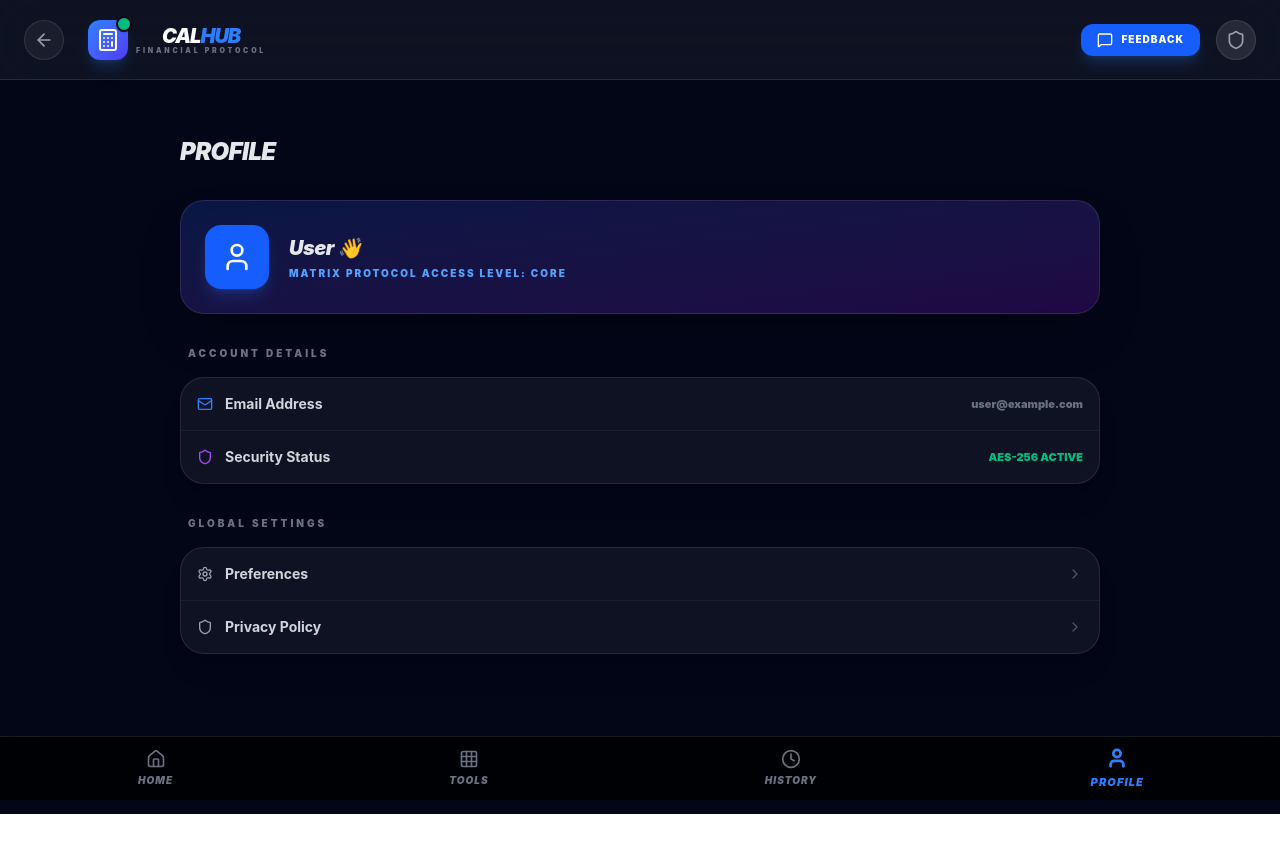
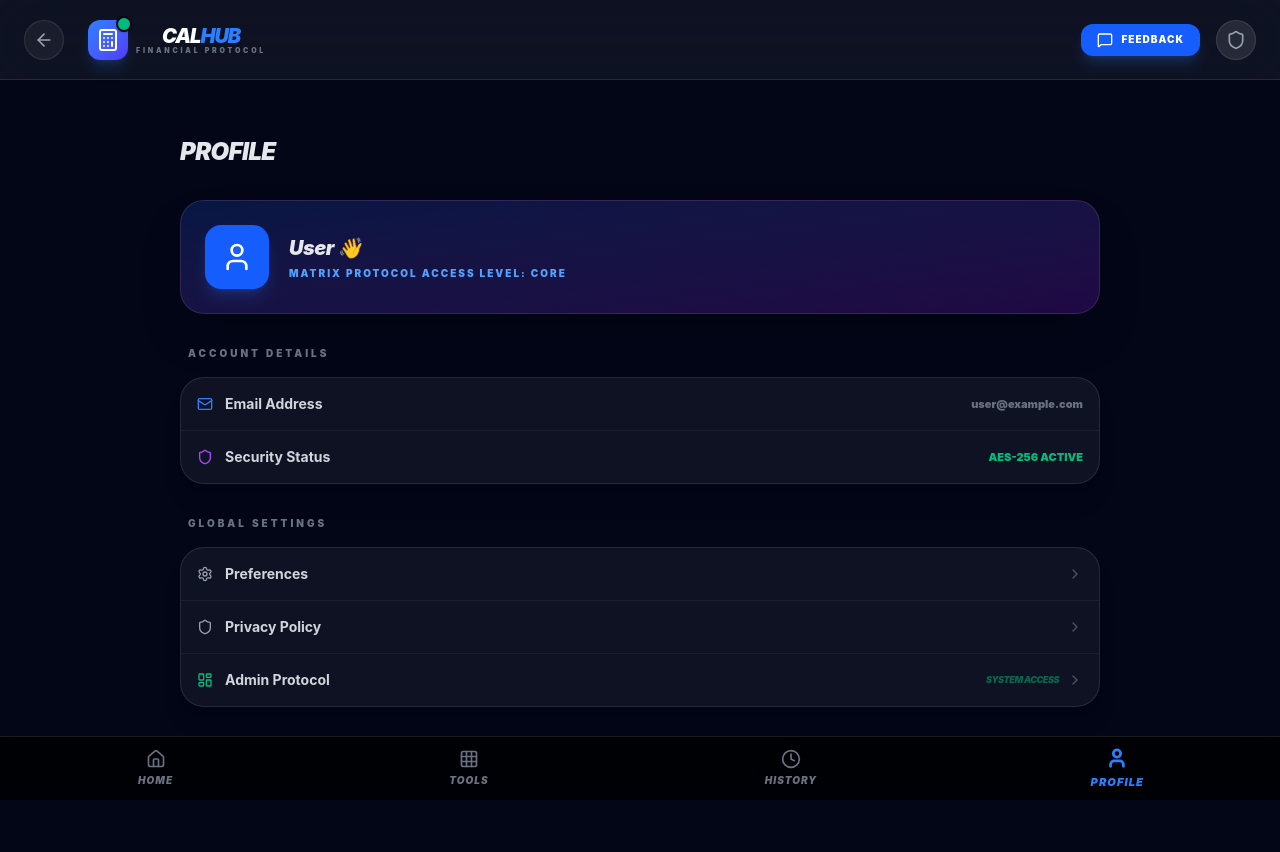
Before and after one commit to CalculatorHub/SmartCalc-Pro-, a React (Vite) app: page /profile in a window 1280 px wide. Shown: the top 852 px of the page. Before the commit the page ends 814 px from the top, so only its background shows below. Built offline with nearby package versions, Linux system fonts and the light colour scheme.

Commit message:
feat(profile): Add link to admin dashboard
Introduces a new button on the profile page that navigates users to the admin dashboard. This provides a direct link for administrative access.

```diff
--- a/src/components/ProfilePage.tsx
+++ b/src/components/ProfilePage.tsx
@@ -1,7 +1,9 @@
 import React from 'react';
-import { User, Mail, Shield, Settings, ChevronRight } from "lucide-react";
+import { useNavigate } from "react-router-dom";
+import { User, Mail, Shield, Settings, ChevronRight, LayoutDashboard } from "lucide-react";
 
 export default function ProfilePage() {
+  const navigate = useNavigate();
   return (
     <div className="px-5 pt-6 pb-32 font-sans">
       <h1 className="text-2xl font-black italic tracking-tight mb-8 uppercase">Profile</h1>
@@ -44,13 +46,26 @@ export default function ProfilePage() {
             </div>
             <ChevronRight className="w-4 h-4 text-gray-600" />
           </button>
-          <button className="w-full p-4 flex items-center justify-between hover:bg-white/5 transition-colors">
+          <button className="w-full p-4 flex items-center justify-between border-b border-white/5 hover:bg-white/5 transition-colors">
             <div className="flex items-center gap-3">
               <Shield className="w-4 h-4 text-gray-400" />
               <span className="text-sm font-bold text-gray-300">Privacy Policy</span>
             </div>
             <ChevronRight className="w-4 h-4 text-gray-600" />
           </button>
+          <button
+            onClick={() => navigate('/admin')}
+            className="w-full p-4 flex items-center justify-between hover:bg-white/5 transition-colors group"
+          >
+            <div className="flex items-center gap-3">
+              <LayoutDashboard className="w-4 h-4 text-emerald-500 group-hover:scale-110 transition-transform" />
+              <span className="text-sm font-bold text-gray-300">Admin Protocol</span>
+            </div>
+            <div className="flex items-center gap-2">
+              <span className="text-[9px] font-black italic text-emerald-500/50 uppercase tracking-tighter">System Access</span>
+              <ChevronRight className="w-4 h-4 text-gray-600" />
+            </div>
+          </button>
         </div>
       </div>
     </div>
```
